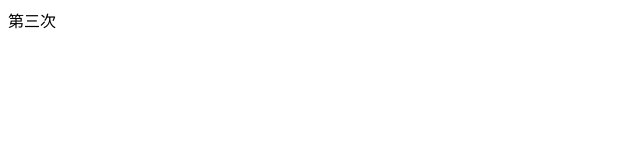
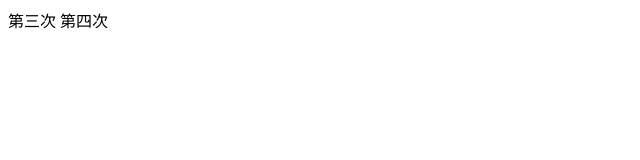
Before and after one commit to xixi19/xixi, a plain HTML site: page index.html in a window 1280 px wide. Shown: the full height of the page, 0-640 px from the left. Drawn offline with Linux system fonts and the light colour scheme.

Commit message:
第四次

```diff
--- a/index.html
+++ b/index.html
@@ -6,5 +6,6 @@
 </head>
 <body>
 	第三次
+	第四次
 </body>
 </html>
```
